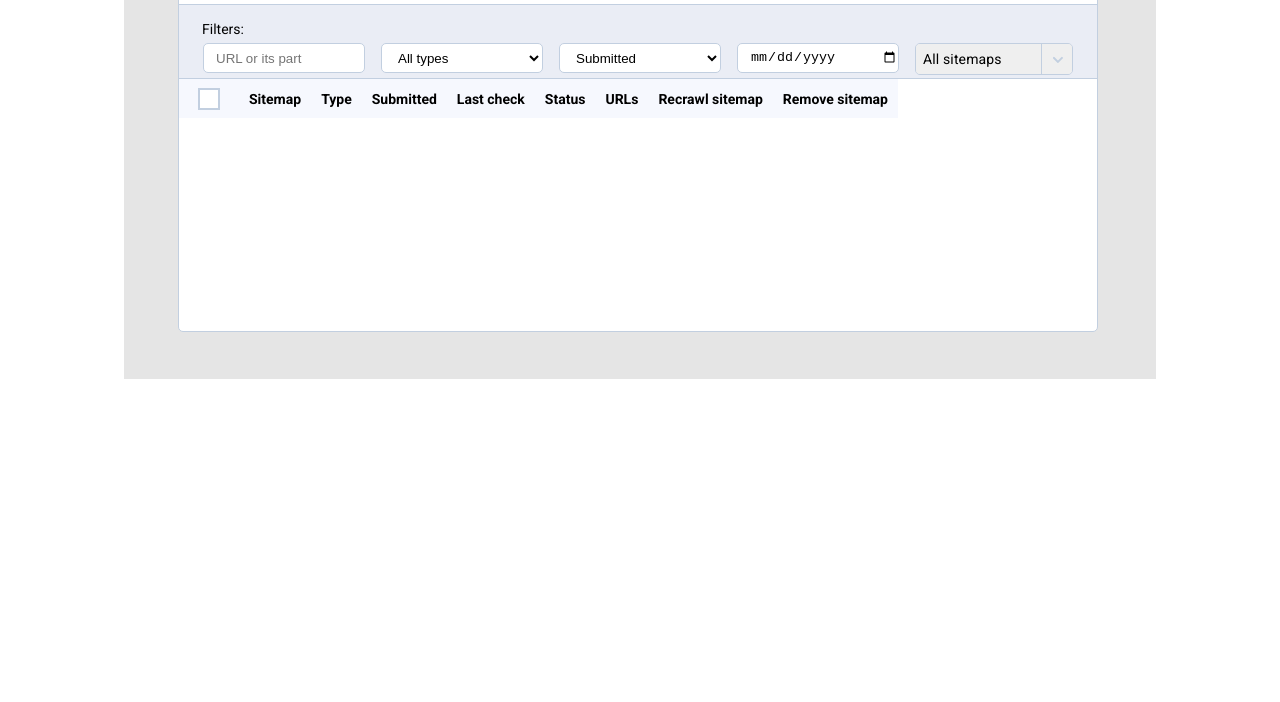
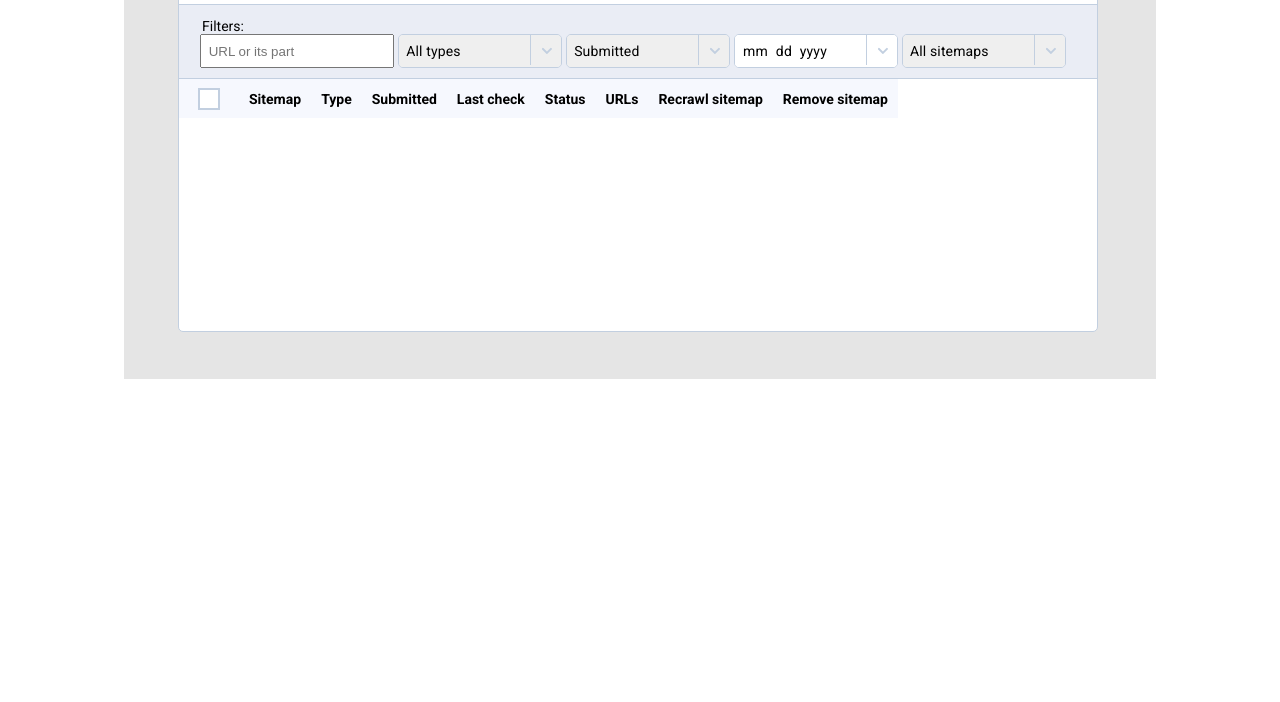
Before and after one commit to SvetlanaVoshchevskaya/Semalt, a plain HTML site: page src/index.html in a window 1280 px wide. Shown: the part 98-800 px from the top of the page. Drawn offline with Linux system fonts and the light colour scheme; no server answers.

Commit message:
fix style attr& add style date input

```diff
--- a/src/index.html
+++ b/src/index.html
@@ -28,14 +28,21 @@
                 <div class="filters__title"> Filters:</div>
 
                 <form action="" class="filters__form">
-                    <input type="text" placeholder="URL or its part">
+                    <input type="text" placeholder="URL or its part" class="filters__url">
+                    <div class="filters__type">
                         <select name="type" id="type">
                             <option value="all types" selected>All types</option>
                         </select>
-                    <select name="submit" id="submit">
+                    </div>
+                    <div class="filters__submitted">
+                        <select name="submit" id="submitted">
                             <option value="submitted" selected>Submitted</option>
                         </select>
+                    </div>
+                    <div class="filters__month">
                         <input type="date" name="" class="month">
+                    </div>
+
                     <div class="filters__sitemap">
                         <select name="sitemaps" id="status">
                             <option value="All sitemaps" selected>All sitemaps</option>
--- a/src/sass/style.sass
+++ b/src/sass/style.sass
@@ -12,7 +12,15 @@
     width: 920px
     min-height: 394px
     margin: 0 auto
+::-webkit-datetime-edit-text
+    opacity: 0
 
+::-webkit-clear-button,
+::-webkit-inner-spin-button
+    display: none
+
+::-webkit-calendar-picker-indicator
+    opacity: 0
     // table header style
 .header
     padding: 22px 30px 20px 24px
@@ -44,7 +52,8 @@
     &__subtitle_recrawl
         margin-right: 26px
 //block filters styles
-#status
+#status, #submitted, #type,
+.month
     -webkit-appearance: none
     -moz-appearance: none
     -ms-appearance: none
@@ -61,6 +70,8 @@
     font-size: 14px
     line-height: 16px
     letter-spacing: 0.01em
+
+
 
 .filters
     display: flex
@@ -83,29 +94,25 @@
         margin-left: 23px
     &__form
         display: flex
+        justify-content: space-between
+        width: 100%
+        padding: 0 31px 11px 21px
+    &__url
+        padding: 0.5em
 
-    &__form > input,
-    &__form > select
-        width: 100%
-        background: #FFFFFF
-        border: 1px solid #C2CFE0
-        box-sizing: border-box
-        border-radius: 5px
-        width: 162px
-        height: 30px
-        padding-left: 12px
-        margin-right: 16px
-    &__sitemap
+    &__sitemap,
+    &__submitted,
+    &__type,
+    &__month
         display: flex
         position: relative
-        width: 156px
-        heigth: 27px
+        width: 162px
+        heigth: 30px
         margin: 0
         border: 1px solid #C2CFE0
         border-radius: 5px
         overflow: hidden
         background-color: #fff
-
         &::after
             content: ''
             background-image: url('../icon/chevron-down-solid.png')
@@ -239,13 +246,11 @@
     font-family: 'Roboto'
     font-weight: 400
     font-size: 14px
-    line-height: 14px
+    line-height: 32px
     color: #FAFAFA
     pointer-events: none
-    display: inline-block
-    right: 0
-    top: 0
-    padding: 0.5em
+    right: 14px
+    padding: 0.25em
     width: 204px
     height: 32px
 [data-tooltip]:hover::after
```
Also changed, not shown: src/css/style.min.css. Lines whose indentation alone changed are shown as unchanged.
